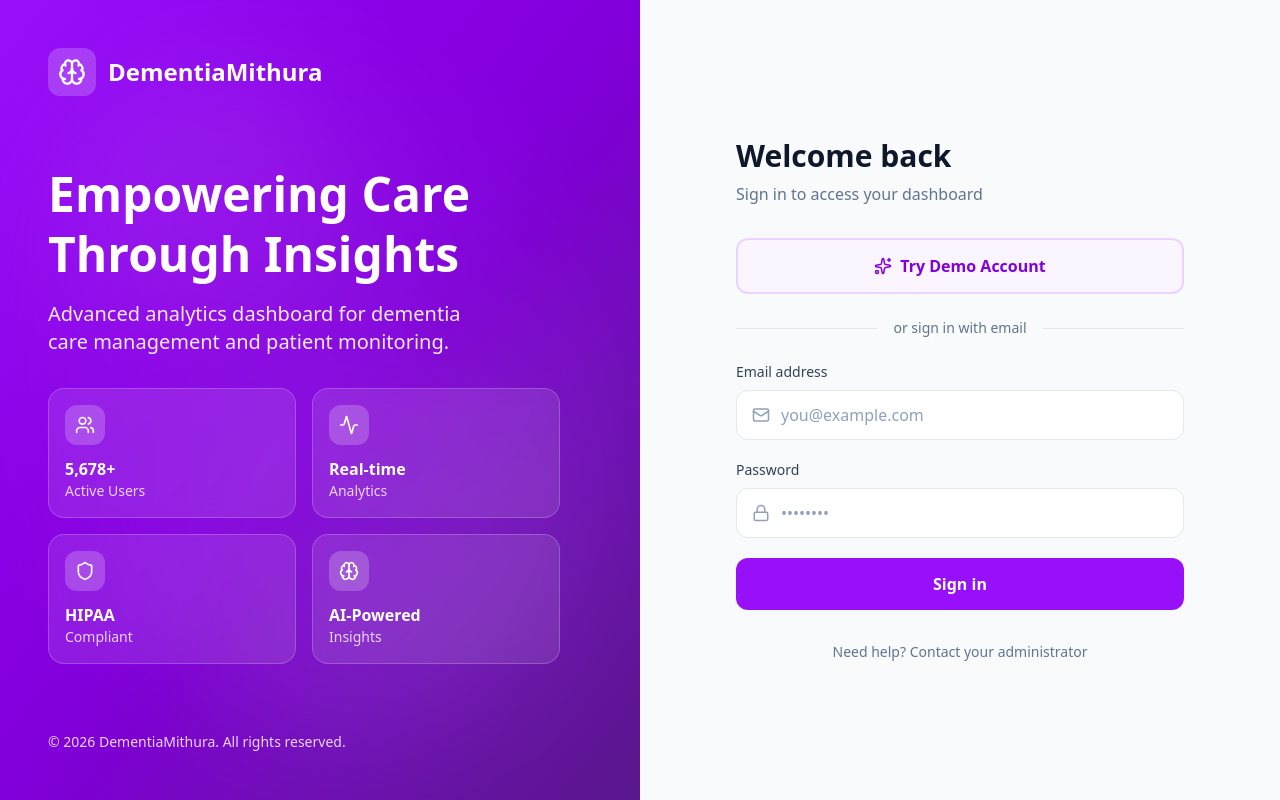
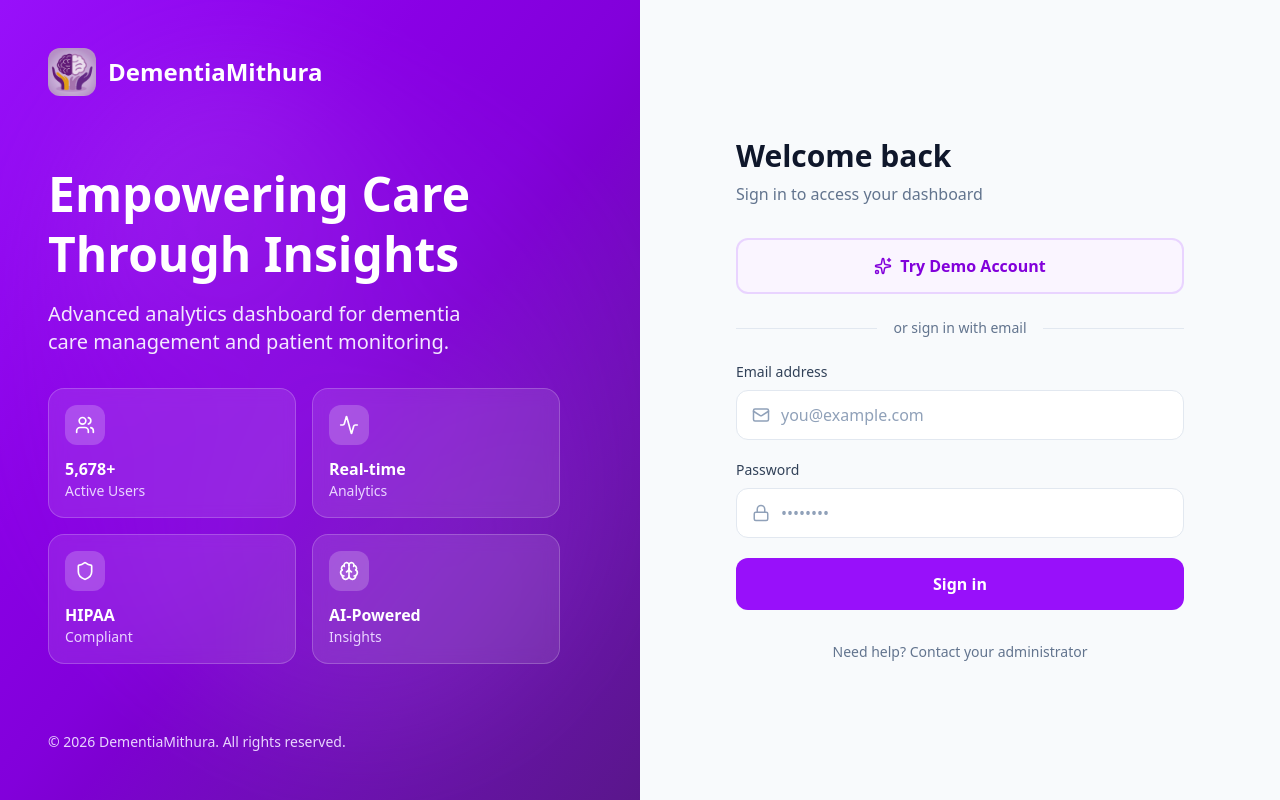
Before and after one commit to INTEL-ONBOARD/dimentia-dashboard, a Next.js app: page /login in a window 1280 px wide. Built offline with nearby package versions, Linux system fonts and the light colour scheme.

Commit message:
feat: replace Brain icon with logo image in LoginPage for improved branding

```diff
--- a/src/app/login/page.tsx
+++ b/src/app/login/page.tsx
@@ -1,9 +1,10 @@
 "use client";
 import { useState, FormEvent } from "react";
 import { useRouter } from "next/navigation";
+import Image from "next/image";
 import { useAuthStore } from "@/store/useAuthStore";
 import { toast } from "sonner";
-import { Brain, Loader2, Mail, Lock, Sparkles, Shield, Users, Activity } from "lucide-react";
+import { Loader2, Mail, Lock, Sparkles, Shield, Users, Activity, Brain } from "lucide-react";
 
 export default function LoginPage() {
   const [email, setEmail] = useState("");
@@ -67,8 +68,14 @@ export default function LoginPage() {
         <div className="relative z-10 flex flex-col justify-between p-12 w-full">
           {/* Logo */}
           <div className="flex items-center gap-3">
-            <div className="w-12 h-12 rounded-xl bg-white/20 backdrop-blur-sm flex items-center justify-center">
-              <Brain size={28} className="text-white" />
+            <div className="w-12 h-12 rounded-xl overflow-hidden">
+              <Image
+                src="/logo.png"
+                alt="DementiaMithura Logo"
+                width={48}
+                height={48}
+                className="w-full h-full object-cover"
+              />
             </div>
             <span className="text-2xl font-bold text-white">DementiaMithura</span>
           </div>
@@ -129,8 +136,14 @@ export default function LoginPage() {
         <div className="w-full max-w-md">
           {/* Mobile Logo */}
           <div className="lg:hidden text-center mb-8">
-            <div className="inline-flex items-center justify-center w-16 h-16 rounded-2xl bg-purple-600 mb-4">
-              <Brain size={32} className="text-white" />
+            <div className="inline-flex items-center justify-center w-16 h-16 rounded-2xl overflow-hidden mb-4">
+              <Image
+                src="/logo.png"
+                alt="DementiaMithura Logo"
+                width={64}
+                height={64}
+                className="w-full h-full object-cover"
+              />
             </div>
             <h1 className="text-2xl font-bold text-slate-900 dark:text-white">DementiaMithura</h1>
             <p className="text-slate-500 dark:text-slate-400">Analytics Dashboard</p>
```
